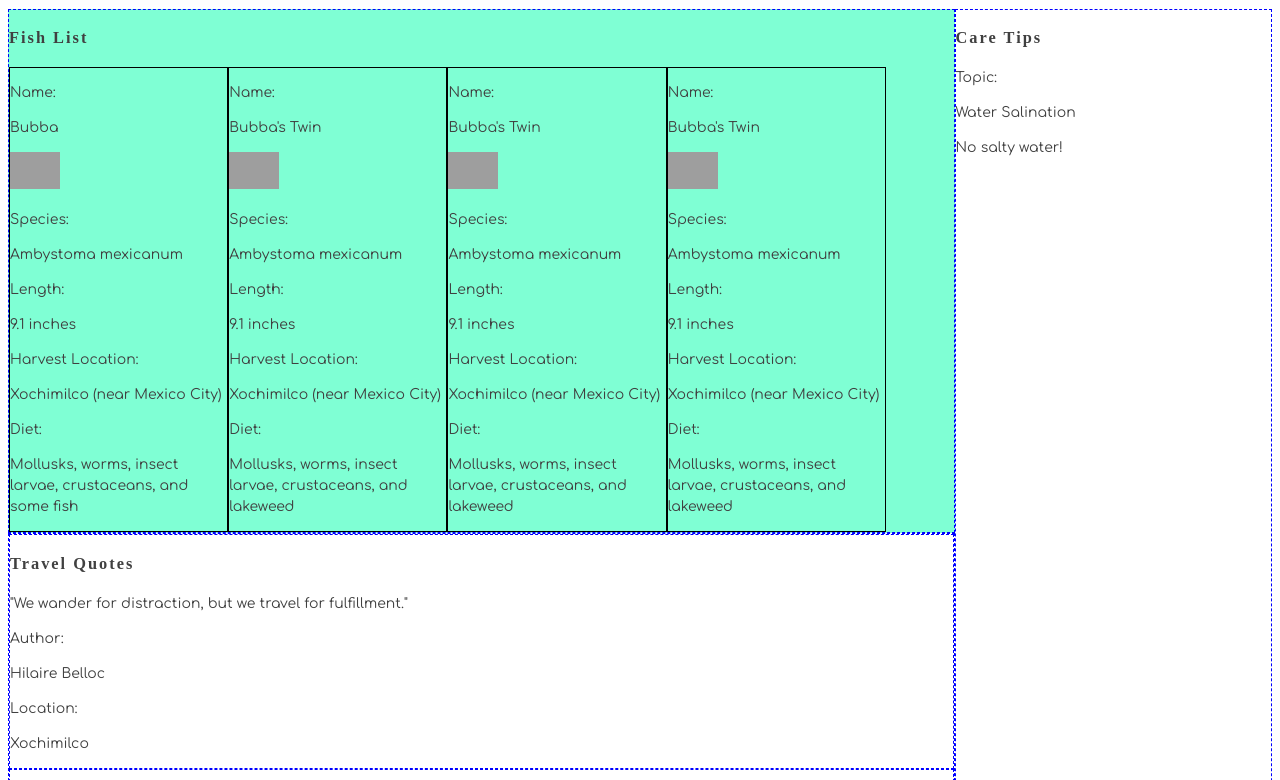
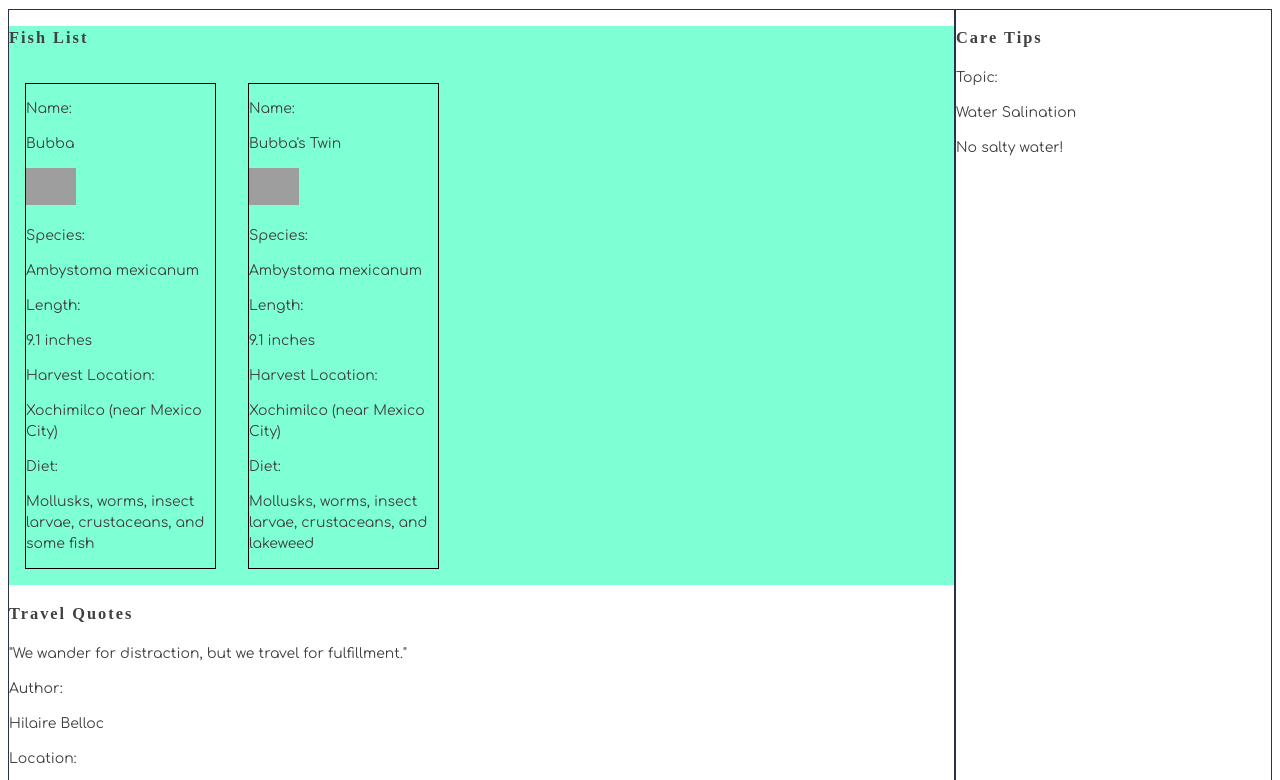
Before and after one commit to jisie/martins-aquarium, a plain HTML site: page index.html in a window 1280 px wide. Shown: the part 71-851 px from the top of the page. Drawn offline with Linux system fonts and the light colour scheme; grey boxes are pictures that could not be loaded; a web font is replaced by a local one.

Commit message:
Modified borders and background colors

```diff
--- a/index.html
+++ b/index.html
@@ -53,37 +53,6 @@
                             <p class="fish__diet">Mollusks, worms, insect larvae, crustaceans, and lakeweed</p>
                         </div>
 
-                        <div class="fish">
-                            <p>Name:</p>
-                            <p class="fish__name">Bubba's Twin</p>
-                            <img class="fish__image" src="https://cdn.mos.cms.futurecdn.net/hKm2MuLdDLubD6rgeYLeDM.jpg"
-                                alt="">
-                            <p>Species:</p>
-                            <p class="fish__species">Ambystoma mexicanum</p>
-
-                            <p>Length:</p>
-                            <p class="fish__length">9.1 inches</p>
-                            <p>Harvest Location:</p>
-                            <p class="fish__location">Xochimilco (near Mexico City)</p>
-                            <p>Diet:</p>
-                            <p class="fish__diet">Mollusks, worms, insect larvae, crustaceans, and lakeweed</p>
-                        </div>
-
-                        <div class="fish">
-                            <p>Name:</p>
-                            <p class="fish__name">Bubba's Twin</p>
-                            <img class="fish__image" src="https://cdn.mos.cms.futurecdn.net/hKm2MuLdDLubD6rgeYLeDM.jpg"
-                                alt="">
-                            <p>Species:</p>
-                            <p class="fish__species">Ambystoma mexicanum</p>
-
-                            <p>Length:</p>
-                            <p class="fish__length">9.1 inches</p>
-                            <p>Harvest Location:</p>
-                            <p class="fish__location">Xochimilco (near Mexico City)</p>
-                            <p>Diet:</p>
-                            <p class="fish__diet">Mollusks, worms, insect larvae, crustaceans, and lakeweed</p>
-                        </div>
                     </div>
                 </section>
 
--- a/styles/fishlist.css
+++ b/styles/fishlist.css
@@ -9,5 +9,6 @@
 
 .fish {
   border: 1px solid black;
-  flex-basis: 23%;
+  flex-basis: 20%;
+  margin: 1rem;
 }
--- a/styles/main.css
+++ b/styles/main.css
@@ -20,6 +20,10 @@ h1,h2,h3,h4,h5,h6 {
   letter-spacing: 2px;
 }
 
+h1 {
+	text-align: center;
+}
+
 img {
 	width: 50px;
 }
@@ -30,12 +34,10 @@ img {
 
 .contentContainer__left {
 	flex: 3;
+	border: 1px solid #2a324b;
 }
 
 .contentContainer__right {
 	flex: 1;
+	border: 1px solid #2a324b;
 }
-
-section, article, aside {
-	border: 1px dashed blue;
-}
```
